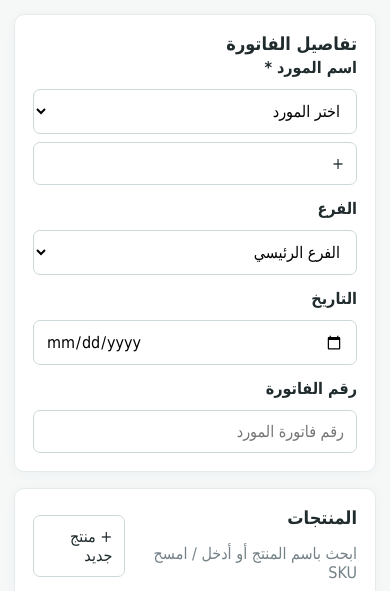
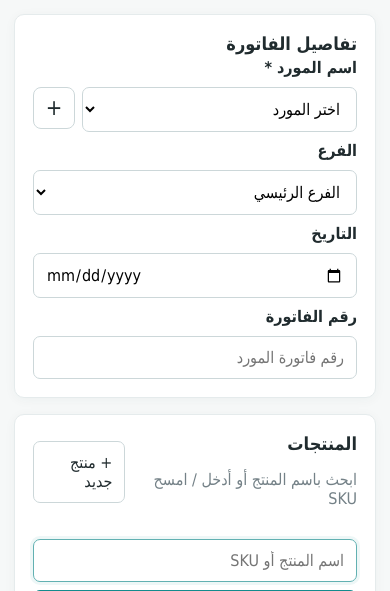
Before and after one commit to alamriaa1405/dana-albaraka, a Flask app: template templates/purchase_form.html in a window 390 px wide. Shown: the part 91-682 px from the top of the page. Run offline with Flask 3, Linux system fonts and the light colour scheme; the template is opened without the code that fills it, so the values that code supplies are empty; the visitor is signed in with stand-in values (Sample User, id 1).

Commit message:
Add files via upload

```diff
--- a/templates/purchase_form.html
+++ b/templates/purchase_form.html
@@ -4,14 +4,32 @@
 {% block c %}
 
 <style>
-.purchase-top-grid{display:grid;grid-template-columns:repeat(4,minmax(0,1fr));gap:14px}
-.purchase-top-grid .field label{display:block;margin-bottom:6px;font-weight:700}
+.purchase-top-grid{display:grid;grid-template-columns:repeat(4,minmax(0,1fr));gap:12px;align-items:end}
+.purchase-top-grid .field label{display:block;margin-bottom:5px;font-weight:700}
 .purchase-top-grid input,.purchase-top-grid select,
 .purchase-items input,.purchase-items select,.payment-bottom select{
   width:100%;box-sizing:border-box
 }
-.inline-supplier{display:flex;gap:8px}
-.inline-supplier select{flex:1}
+.inline-supplier{
+  display:grid;
+  grid-template-columns:minmax(0,1fr) 44px;
+  gap:7px;
+  align-items:stretch
+}
+.inline-supplier select{min-width:0}
+.inline-supplier .supplier-add{
+  width:44px;
+  min-width:44px;
+  height:44px;
+  padding:0;
+  display:flex;
+  align-items:center;
+  justify-content:center;
+  font-size:22px;
+  line-height:1;
+  border-radius:8px
+}
+.purchase-top-grid input,.purchase-top-grid select{min-height:44px}
 .purchase-search{display:flex;gap:8px;margin:14px 0}
 .purchase-search input{flex:1}
 .purchase-items{overflow:auto}
@@ -30,12 +48,17 @@
 .attachment-drop{border:1px dashed #b9c9cb;border-radius:10px;min-height:165px;display:flex;flex-direction:column;align-items:center;justify-content:center;gap:9px}
 .attach-actions{display:flex;gap:8px;align-items:center}
 @media(max-width:850px){
-  .purchase-top-grid{grid-template-columns:1fr 1fr}
+  .purchase-top-grid{grid-template-columns:1fr 1fr;gap:10px}
   .payment-grid{grid-template-columns:1fr}
 }
 @media(max-width:560px){
-  .purchase-top-grid{grid-template-columns:1fr}
-  .inline-supplier,.purchase-search{flex-direction:column}
+  .purchase-top-grid{grid-template-columns:1fr;gap:9px}
+  .purchase-top-grid .field{margin:0}
+  .purchase-top-grid .field label{margin-bottom:4px}
+  .inline-supplier{grid-template-columns:minmax(0,1fr) 42px}
+  .inline-supplier .supplier-add{width:42px;min-width:42px;height:42px}
+  .purchase-top-grid input,.purchase-top-grid select{min-height:42px}
+  .purchase-search{flex-direction:column}
 }
 </style>
 
@@ -54,7 +77,7 @@
           <option value="{{s.id}}">{{s.name}}</option>
           {% endfor %}
         </select>
-        <a class="btn ghost" href="/suppliers" target="_blank">+</a>
+        <a class="btn ghost supplier-add" href="/suppliers" target="_blank" title="إضافة مورد">+</a>
       </div>
     </div>
 
```
